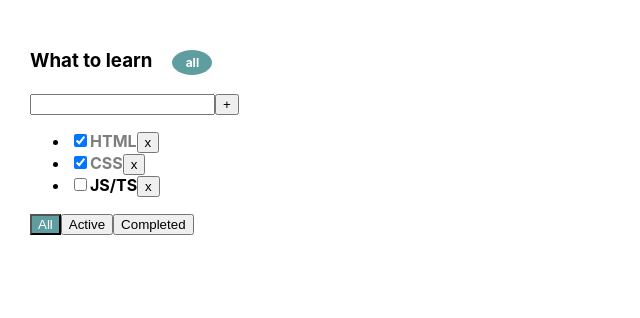
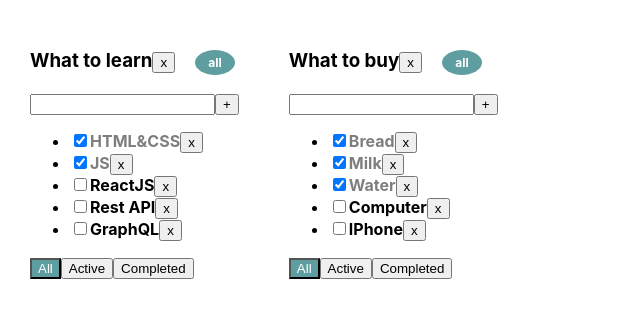
Before and after one commit to Ilya030290/todolist_ts, a React (Create React App) app: page / in a window 1280 px wide. Shown: the top 318 px of the page, without its empty margins (0-640 px from the left). Built offline with nearby package versions, Linux system fonts and the light colour scheme.

Commit message:
Add todolists

```diff
--- a/src/AddTaskForm.tsx
+++ b/src/AddTaskForm.tsx
@@ -1,38 +1,47 @@
 import React, {ChangeEvent, useState, KeyboardEvent, CSSProperties} from 'react';
 
 type AddTaskFormPropsType = {
-    addTask: (title: string) => void
+    addTask: (todolistID: string, title: string) => void
+    todolistID: string
 }
 
 const AddTaskForm = (props: AddTaskFormPropsType) => {
+
     const [title, setTitle] = useState<string>("")
     const[error, setError] = useState<boolean>(false)
 
     const onClickAddTask = () => {
+
         const trimmedTitle = title.trim()
-        if (trimmedTitle) {
-            props.addTask(trimmedTitle)
+        if (trimmedTitle !== "") {
+            props.addTask(props.todolistID, trimmedTitle)
+            setTitle("")
         } else {
             setError(true)
         }
-        setTitle("")
     }
 
     const onChangeSetTitle = (e: ChangeEvent<HTMLInputElement>) => {
         setTitle(e.currentTarget.value)
-        setError(false)
     }
 
     const onKeyPressSetTitle = (e: KeyboardEvent<HTMLInputElement>) => {
+        setError(false)
         e.key === "Enter" && onClickAddTask()
     }
+
     const errorMessageStyle : CSSProperties = {backgroundColor: "red", color: "white", textAlign: "center"}
     const errorMessage = error && <div style={errorMessageStyle}>Title is require!</div>
     const errorInputClass = error ? "error" : ""
 
     return (
         <div>
-            <input onChange={onChangeSetTitle} value={title} onKeyPress={onKeyPressSetTitle} className={errorInputClass}/>
+            <input
+                onChange={onChangeSetTitle}
+                value={title}
+                onKeyPress={onKeyPressSetTitle}
+                className={errorInputClass}
+            />
             <button onClick={onClickAddTask}>+</button>
             {errorMessage}
         </div>
--- a/src/App.tsx
+++ b/src/App.tsx
@@ -5,53 +5,87 @@
 
 export type FilterValuesType = "all" | "active" | "completed";
 
+type todolistsType = {
+    id: string,
+    title: string,
+    filter: FilterValuesType
+}
+
+
 function App() {
 
-    const [tasks, setTasks] = useState<Array<TaskType>>([
-        {id: v1(), title: "HTML", isDone: true},
-        {id: v1(), title: "CSS", isDone: true},
-        {id: v1(), title: "JS/TS", isDone: false}
+    let todolistID1 = v1();
+    let todolistID2 = v1();
+
+    let [todolists, setTodolists] = useState<Array<todolistsType>>([
+        {id: todolistID1, title: 'What to learn', filter: 'all'},
+        {id: todolistID2, title: 'What to buy', filter: 'all'}
     ])
 
-    const [filter, setFilter] = useState<FilterValuesType>("all")
+    let [tasks, setTasks] = useState({
+        [todolistID1]:[
+            {id: v1(), title: "HTML&CSS", isDone: true},
+            {id: v1(), title: "JS", isDone: true},
+            {id: v1(), title: "ReactJS", isDone: false},
+            {id: v1(), title: "Rest API", isDone: false},
+            {id: v1(), title: "GraphQL", isDone: false},
+        ],
+        [todolistID2]:[
+            {id: v1(), title: "Bread", isDone: true},
+            {id: v1(), title: "Milk", isDone: true},
+            {id: v1(), title: "Water", isDone: true},
+            {id: v1(), title: "Computer", isDone: false},
+            {id: v1(), title: "IPhone", isDone: false},
+        ]
+    });
 
-    const removeTask = (taskID: string) => {
-        const filteredTasks = tasks.filter( task => task.id !== taskID)
-        setTasks(filteredTasks)
+    const removeTask = (todolistID: string, taskID: string) => {
+        setTasks({...tasks, [todolistID]: tasks[todolistID].filter(el => el.id !== taskID)})
     }
 
-    const addTask = (title: string) => {
-        const newTask: TaskType = {
-            id: v1(), title: title, isDone: false
-        }
-        setTasks([newTask, ...tasks])
+    const addTask = (todolistID: string, title: string) => {
+        const newTask: TaskType = {id: v1(), title: title, isDone: false}
+        setTasks({...tasks, [todolistID]: [newTask, ...tasks[todolistID]]})
     }
 
-    const changeTaskStatus = (taskID: string, isDone: boolean) => {
-        setTasks(tasks.map(t => t.id === taskID ? {...t, isDone: isDone} : t))
+    const changeTaskStatus = (todolistID: string, taskID: string, isDone: boolean) => {
+        setTasks({...tasks, [todolistID]: tasks[todolistID].map(t => t.id === taskID ? {...t, isDone} : t)})
     }
 
-    const changeFilter = (filter: "all" | "active" | "completed") => {
-        setFilter(filter)
+    const changeFilter = (todolistID: string, value: FilterValuesType) => {
+        setTodolists(todolists.map(el => el.id === todolistID ? {...el, filter: value} : el))
     }
 
-    const getFilteredTasksForRender = () => {
-        switch (filter) {
-            case "completed":
-                return tasks.filter( t => t.isDone === true)
-            case "active":
-                return tasks.filter( t => t.isDone === false)
-            default:
-                return tasks
-        }
+    const removeTodolist = (todolistID: string) => {
+        setTodolists(todolists.filter(el => el.id !== todolistID))
+        delete tasks[todolistID]
     }
-    const filteredTasksForRender = getFilteredTasksForRender()
 
     return (
         <div className="App">
-            <Todolist title={"What to learn"} tasks={filteredTasksForRender} filter={filter}
-                      removeTask={removeTask} changeFilter={changeFilter} addTask={addTask}
-                      changeTaskStatus={changeTaskStatus}/>
+            {todolists.map((el, id) => {
+                let tasksForTodolist = tasks[el.id];
+                if (el.filter === "active") {
+                    tasksForTodolist = tasks[el.id].filter(t => t.isDone === false);
+                }
+                if (el.filter === "completed") {
+                    tasksForTodolist = tasks[el.id].filter(t => t.isDone === true);
+                }
+                return (
+                    <Todolist
+                        key={el.id}
+                        todolistID={el.id}
+                        title={el.title}
+                        tasks={tasksForTodolist}
+                        filter={el.filter}
+                        removeTask={removeTask}
+                        changeFilter={changeFilter}
+                        addTask={addTask}
+                        changeTaskStatus={changeTaskStatus}
+                        removeTodolist={removeTodolist}
+                    />
+                )
+            })}
         </div>
     );
 }
--- a/src/ControlButtons.tsx
+++ b/src/ControlButtons.tsx
@@ -3,19 +3,22 @@
 
 
 type ControlButtonsType = {
+    todolistID: string
     filter: FilterValuesType,
-    changeFilter: (filter: FilterValuesType) => void
+    changeFilter: (todolistID: string, value: FilterValuesType) => void
 }
 
 const ControlButtons = (props: ControlButtonsType) => {
-    const onClickSetFilter = (filter: FilterValuesType) => {
-        return () => props.changeFilter(filter)
-    }
+
+    const onAllClickSetFilter = () => props.changeFilter(props.todolistID, "all");
+    const onActiveClickSetFilter = () => props.changeFilter(props.todolistID, "active");
+    const onCompletedClickSetFilter = () => props.changeFilter(props.todolistID, "completed");
+
     return (
         <div>
-            <button className={props.filter === "all" ? "button-active" : ""} onClick={onClickSetFilter('all')}>All</button>
-            <button className={props.filter === "active" ? "button-active" : ""} onClick={onClickSetFilter('active')}>Active</button>
-            <button className={props.filter === "completed" ? "button-active" : ""} onClick={onClickSetFilter('completed')}>Completed</button>
+            <button className={props.filter === "all" ? "button-active" : ""} onClick={onAllClickSetFilter}>All</button>
+            <button className={props.filter === "active" ? "button-active" : ""} onClick={onActiveClickSetFilter}>Active</button>
+            <button className={props.filter === "completed" ? "button-active" : ""} onClick={onCompletedClickSetFilter}>Completed</button>
         </div>
     );
 };
--- a/src/Task.tsx
+++ b/src/Task.tsx
@@ -2,24 +2,26 @@
 import React, {ChangeEvent} from "react";
 
 type TaskPropsType = TaskType & {
-    removeTask: (taskID: string) => void,
-    changeTaskStatus: (taskID: string, isDone: boolean) => void
+    todolistID: string
+    removeTask: (todolistID: string, taskID: string) => void
+    changeTaskStatus: (todolistID: string, taskID: string, isDone: boolean) => void
 }
 
 const Task = (props: TaskPropsType) => {
 
     const taskClasses = `task ${props.isDone ? "task-completed" : ""}`;
 
-    const removeTask = () => props.removeTask(props.id);
+    const removeTask = () => props.removeTask(props.todolistID, props.id);
 
     const changeTaskStatus = (e: ChangeEvent<HTMLInputElement>) =>
-        props.changeTaskStatus(props.id, e.currentTarget.checked);
+        props.changeTaskStatus(props.todolistID, props.id, e.currentTarget.checked);
 
     return (
         <li>
             <input type="checkbox"
                    onChange={changeTaskStatus}
-                   checked={props.isDone}/>
+                   checked={props.isDone}
+            />
             <span className={taskClasses}>{props.title}</span>
             <button onClick={removeTask}>x</button>
         </li>
--- a/src/TasksList.tsx
+++ b/src/TasksList.tsx
@@ -8,18 +8,24 @@
 type TasksListPropsType = {
     tasks: Array<TaskType>,
     filter: FilterValuesType,
-    removeTask: (taskID: string) => void,
-    changeFilter: (filter: FilterValuesType) => void,
-    changeTaskStatus: (taskID: string, isDone: boolean) => void
+    removeTask: (todolistID: string, taskID: string) => void,
+    changeFilter: (todolistID: string, value: FilterValuesType) => void,
+    changeTaskStatus: (todolistID: string, taskID: string, isDone: boolean) => void
+    todolistID: string
 };
 
 const TasksList = (props: TasksListPropsType) => {
+
     const tasksComponentsList = props.tasks.map( task => {
         return <Task key={task.id} {...task}
                      removeTask={props.removeTask}
-                     changeTaskStatus={props.changeTaskStatus}/>
+                     changeTaskStatus={props.changeTaskStatus}
+                     todolistID={props.todolistID}
+        />
     });
+
     const emptyMessage = <span style={{fontSize: "10px"}}>Tasks list with this filter is empty. Please add task</span>
+
     const tasksList = tasksComponentsList.length
         ?
         <ul>
@@ -30,7 +36,11 @@
     return (
         <>
             {tasksList}
-            <ControlButtons changeFilter={props.changeFilter} filter={props.filter}/>
+            <ControlButtons
+                todolistID={props.todolistID}
+                changeFilter={props.changeFilter}
+                filter={props.filter}
+            />
         </>
     );
 };
--- a/src/Todolist.tsx
+++ b/src/Todolist.tsx
@@ -5,13 +5,15 @@
 
 
 type TodolistPropsType = {
-    title: string,
-    tasks: Array<TaskType>,
-    filter: FilterValuesType,
-    removeTask: (taskID: string) => void,
-    changeFilter: (filter: FilterValuesType) => void,
-    addTask: (title: string) => void,
-    changeTaskStatus: (taskID: string, isDone: boolean) => void
+    todolistID: string
+    title: string
+    tasks: Array<TaskType>
+    filter: FilterValuesType
+    removeTask: (todolistID: string, taskID: string) => void
+    changeFilter: (todolistID: string, value: FilterValuesType) => void
+    addTask: (todolistID: string, title: string) => void
+    changeTaskStatus: (todolistID: string, taskID: string, isDone: boolean) => void
+    removeTodolist: (todolistID: string) => void
 }
 
 export type TaskType = {
@@ -23,12 +25,21 @@
 const Todolist = (props: TodolistPropsType) => {
     return (
             <div>
-                <TodolistHeader title={props.title} addTask={props.addTask} filter={props.filter}/>
-                <TasksList tasks={props.tasks}
-                           removeTask={props.removeTask}
-                           changeFilter={props.changeFilter}
-                           filter={props.filter}
-                           changeTaskStatus={props.changeTaskStatus}/>
+                <TodolistHeader
+                    removeTodolist={props.removeTodolist}
+                    todolistID={props.todolistID}
+                    title={props.title}
+                    addTask={props.addTask}
+                    filter={props.filter}
+                />
+                <TasksList
+                    todolistID={props.todolistID}
+                    tasks={props.tasks}
+                    removeTask={props.removeTask}
+                    changeFilter={props.changeFilter}
+                    filter={props.filter}
+                    changeTaskStatus={props.changeTaskStatus}
+                />
             </div>
     );
 };
--- a/src/TodolistHeader.tsx
+++ b/src/TodolistHeader.tsx
@@ -5,7 +5,9 @@
 type TodolistHeaderPropsType = {
     title: string,
     filter: FilterValuesType,
-    addTask: (title: string) => void
+    addTask: (todolistID: string, title: string) => void
+    removeTodolist: (todolistID: string) => void
+    todolistID: string
 }
 
 const TodolistHeader = (props: TodolistHeaderPropsType) => {
@@ -19,10 +21,19 @@
             break
     }
 
+    const removeTodolistHandler = () => {
+        props.removeTodolist(props.todolistID)
+    }
+
     return (
         <>
-            <h3>{props.title}<div className={"filter-header"}>{text}</div></h3>
-            <AddTaskForm addTask={props.addTask}/>
+            <h3>{props.title}<button onClick={removeTodolistHandler}>x</button>
+                <div className={"filter-header"}>{text}</div>
+            </h3>
+            <AddTaskForm
+                addTask={props.addTask}
+                todolistID={props.todolistID}
+            />
         </>
     );
 };
```
